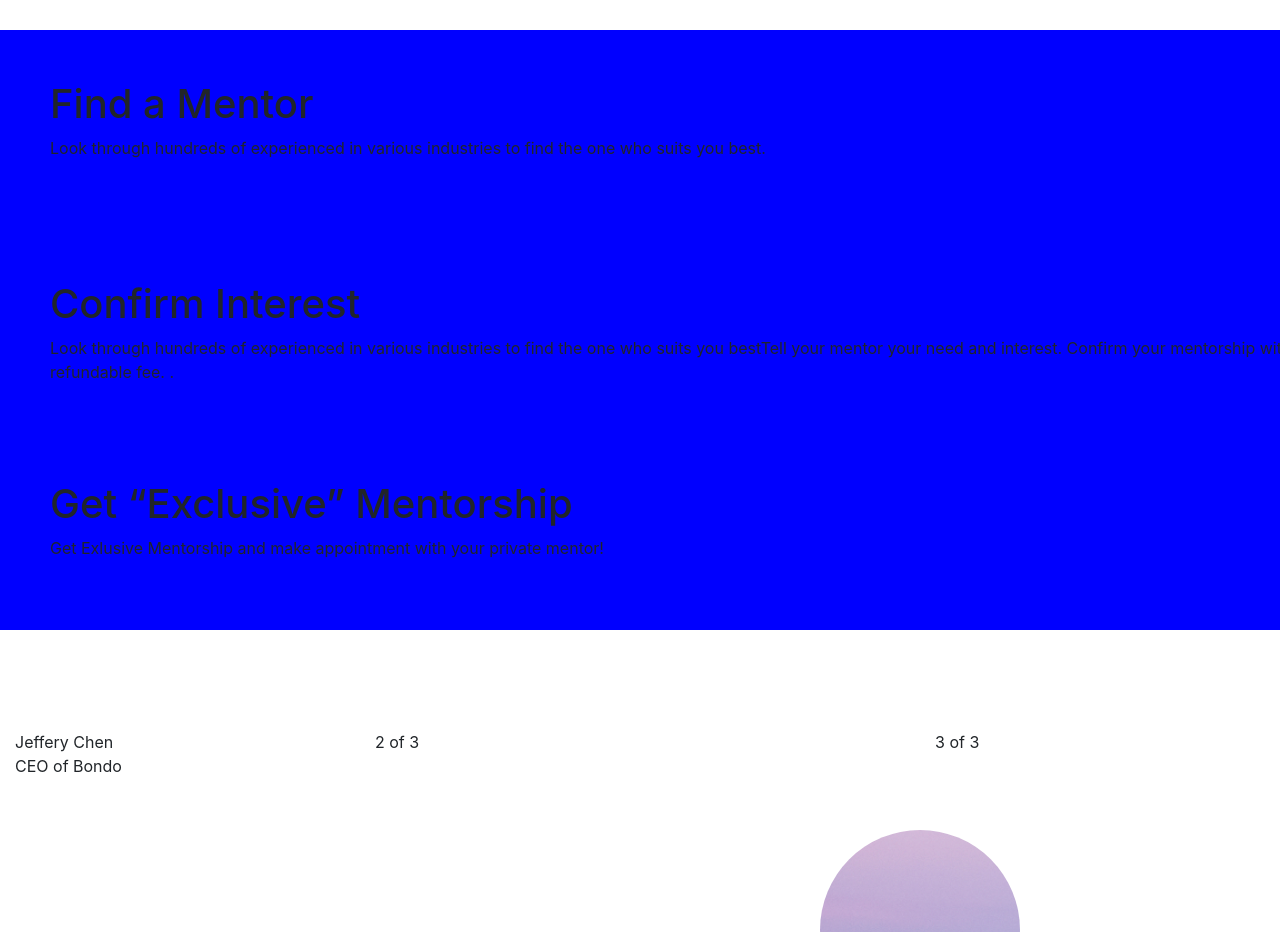
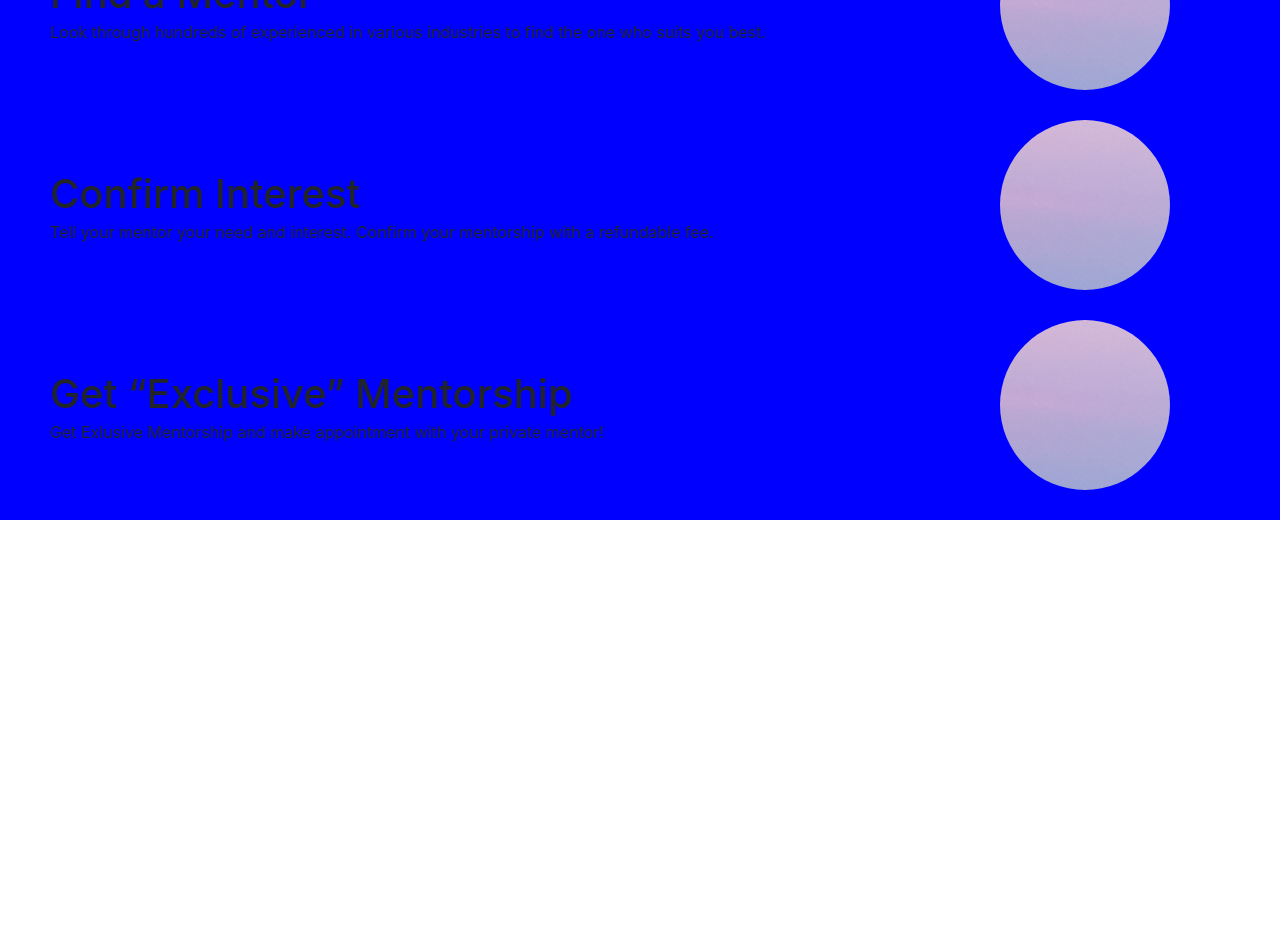
Before and after one commit to JefferyYC/bondo, a React (Create React App) app: page / in a window 1280 px wide. Shown: the part 580-1512 px from the top of the page. After the commit the page ends 1100 px from the top, so only its background shows below. Built offline with nearby package versions, Linux system fonts and the light colour scheme.

Commit message:
well positioned procedures

```diff
--- a/src/Home.js
+++ b/src/Home.js
@@ -34,42 +34,41 @@ export const Home = (props) => (
                 Don't hesitate. Sign up now!
             </p>
         </div>
-                <div className = "Procedure">
+
+        <Container fluid className = "Procedure">
+            <Row id = "step1">
+                <Col>
+                    <Profilepicture height="170px" width="170px" url= {pic2} top="0px" left="1000px"/>
                     <h1 id="procedureHeader">
                         Find a Mentor
                     </h1>
                     <p id="procedureP">
                         Look through hundreds of experienced in various industries to find the one who suits you best.
                     </p>
-                </div>
-                <div className = "Procedure">
+                </Col>
+            </Row>
+            <Row id = "step2">
+                <Col>
+                    <Profilepicture height="170px" width="170px" url= {pic2} top="0px" left="1000px"/>
                     <h1 id="procedureHeader">
                         Confirm Interest
                     </h1>
                     <p id="procedureP">
-                        Look through hundreds of experienced in various industries to find the one who suits you bestTell your mentor your need and interest. Confirm your mentorship with a refundable fee. .
+                        Tell your mentor your need and interest. Confirm your mentorship with a refundable fee.
                     </p>
-                </div>
-                <div className = "Procedure">
+                </Col>
+            </Row>
+            <Row id = "step3">
+                <Col>
+                    <Profilepicture height="170px" width="170px" url= {pic2} top="0px" left="1000px"/>
                     <h1 id="procedureHeader">
                         Get “Exclusive” Mentorship
                     </h1>
                     <p id="procedureP">
                         Get Exlusive Mentorship and make appointment with your private mentor!
                     </p>
-                </div>
-                <Container fluid className = "Mentor">
-                    <Row>
-                        <Col>
-                            Jeffery Chen
-                            <br></br>
-                            CEO of Bondo
                 </Col>
-                        <Col>2 of 3</Col>
-                            <Profilepicture height="200px" width="200px" url= {pic2}/>
-                        <Col>3 of 3</Col>
             </Row>
         </Container>
-
     </div>
 )
--- a/src/Main.css
+++ b/src/Main.css
@@ -1,5 +1,9 @@
+.Main{
+    position: relative;
+}
+
 .Intro{
-    position: relative;
+    position: absolute;
     top: 100px;
     height: 350px;
     width: 100%;
@@ -22,25 +26,42 @@
 }
 
 .Procedure{
-    position: relative;
+    position: absolute;
+    top: 500px;
+    background-color: blue;
+    height: 600px;
+}
+
+#step1{
+    height: 200px;
+    position: absolute;
+    width: 100%;
+}
+
+#step2{
+    height: 200px;
+    position: absolute;
     top: 200px;
-    background-color: blue;
+    width: 100%;
+}
+
+#step3{
     height: 200px;
+    position: absolute;
+    top: 400px;
+    width: 100%;
 }
 
 #procedureHeader{
-    position: relative;
+    position: absolute;
     left: 50px;
     top: 50px;
+    width: 100%;
 }
 
 #procedureP{
-    position: relative;
+    position: absolute;
     left: 50px;
-    top: 50px;
+    top: 100px;
+    width: 100%;
 }
-
-.Mentor {
-    position: relative;
-    top: 300px
-}
--- a/src/components/profile_pictures.css
+++ b/src/components/profile_pictures.css
@@ -1,7 +1,7 @@
 .Circle {
     background-image: url('pic.png');
     background-repeat: no-repeat;
-    position: relative;
+    position: absolute;
     height: 200px;
     width: 200px;
     top:100px;
```
Lines whose indentation alone changed are shown as unchanged.
